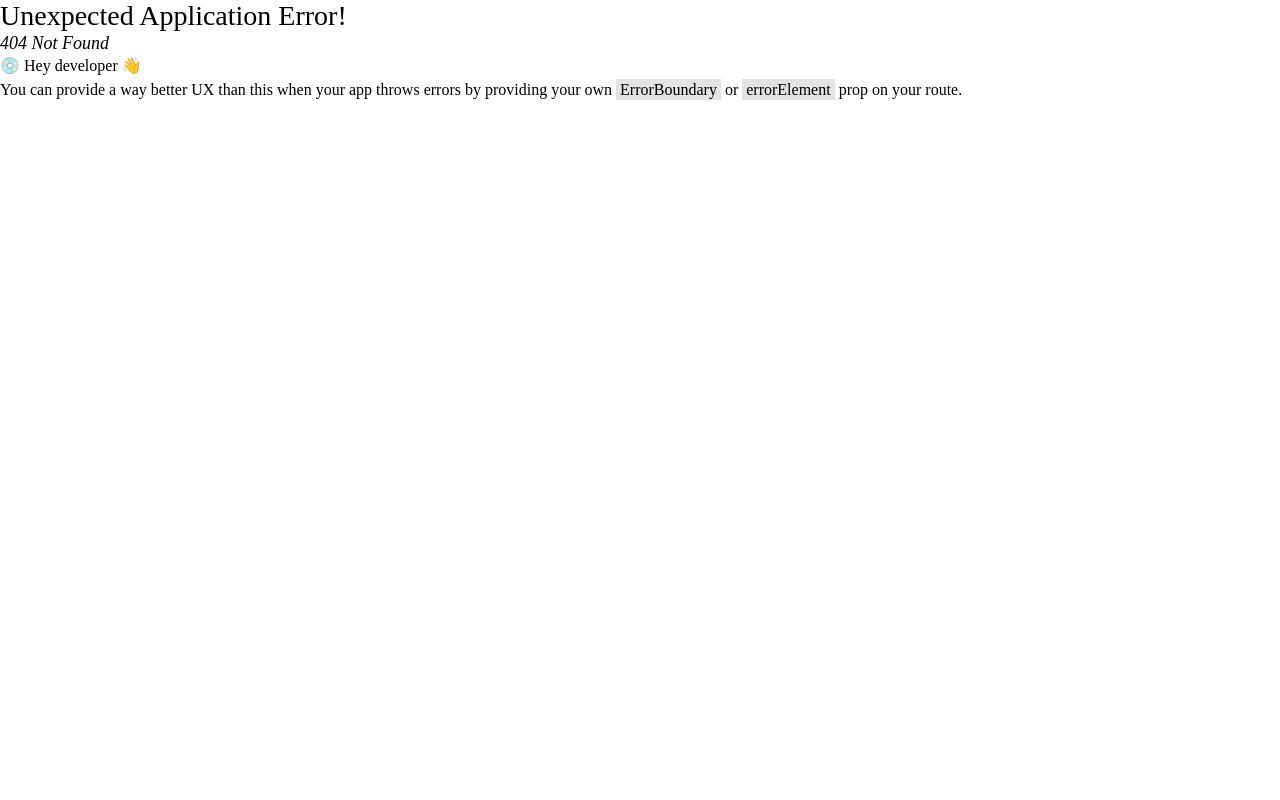
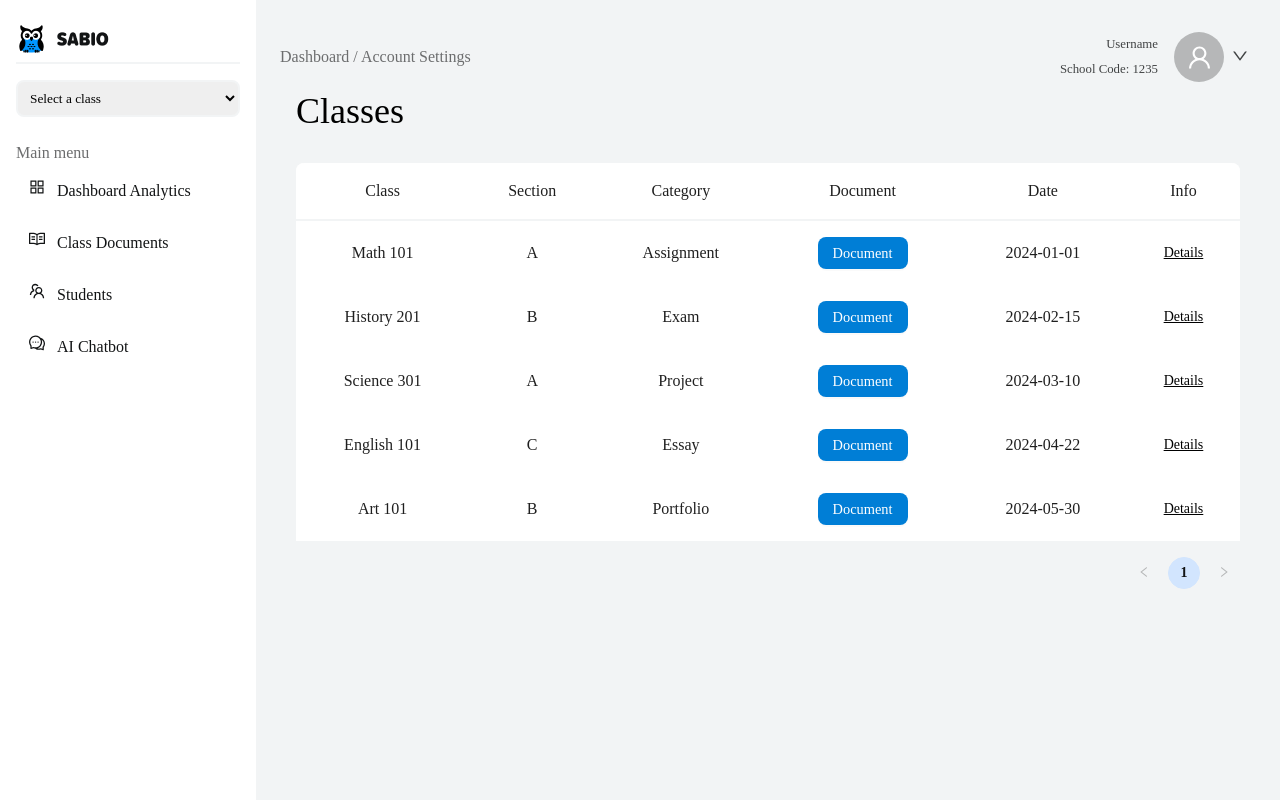
Before and after one commit to DMV-DEV/FE-SABIO, a React (Create React App) app: page /classesdocuments in a window 1280 px wide. Before the commit this address had no page. Built offline with nearby package versions, Linux system fonts and the light colour scheme; a web font is replaced by a local one.

Commit message:
lista classes documents

```diff
--- a/src/components/table/StyleTable.css
+++ b/src/components/table/StyleTable.css
@@ -1,3 +1,6 @@
+.table{
+  margin-top: 2rem;
+}
 .ant-table-cell {
   /* Estilos para todas las celdas de la tabla */
   text-align: center;
@@ -46,3 +49,13 @@ th.ant-table-cell::before{
     background-color: rgba(210, 229, 254, 1);
     border-color: rgba(210, 229, 254, 1);
 }
+.black-link {
+  color: black;
+  text-decoration: underline black; /* opcional, para quitar el subrayado */
+  font-weight: 460;
+}
+.black-link:hover {
+  color: black!important;
+  text-decoration: underline black; /* opcional, para quitar el subrayado */
+  font-weight: 600;
+}
--- a/src/components/table/TableComponent.jsx
+++ b/src/components/table/TableComponent.jsx
@@ -1,22 +1,40 @@
+/* eslint-disable jsx-a11y/anchor-is-valid */
 import React from "react";
+import { Table, Button } from "antd";
 import "../table/StyleTable.css";
-import { Table } from "antd";
 
-const TableComponent = ({columns, data}) => {
+
+const TableComponent = ({ columns, data, onDocumentClick, onInfoClick }) => {
   const scroll = { x: 'max-content' };
+
+  // Renderiza el encabezado de la columna
   const renderColumnHeader = (text) => <p>{text}</p>;
+
+  // Renderiza el contenido de la celda
   const renderTableCell = (text, record, index) => <p>{text}</p>;
 
-
+  // Modifica las columnas para incluir renderizadores personalizados
   const columnsWithRender = columns.map(column => ({
     ...column,
     title: renderColumnHeader(column.title),
-        render: (text, record, index) => renderTableCell(text, record, index)
+    render: (text, record, index) => {
+      if (column.key === 'document') {
+        return (
+          <Button onClick={() => onDocumentClick(record.documents)}>Document</Button>
+        );
+      }
+      if (column.key === 'info') {
+        return (
+          <a href="#" className="black-link" onClick={() => onInfoClick(record.classInfo) }>Details</a>
+        );
+      }
+      return renderTableCell(text, record, index);
+    }
   }));
 
   return (
-  <Table className="table" columns={columnsWithRender} dataSource={data}  scroll={scroll}/>
-  )
+    <Table className="table" columns={columnsWithRender} dataSource={data} scroll={scroll}  />
+  );
 };
 
 export default TableComponent;
--- /dev/null
+++ b/src/pages/classesDocuments/ClassesDocuments.jsx
@@ -0,0 +1,198 @@
+import React, { useState } from "react";
+import "../classesDocuments/stylesClassesDocuments.css";
+import { Modal } from "antd";
+import TableComponent from "../../components/table/TableComponent";
+import { CloseOutlined  } from "@ant-design/icons"; // Importa el ícono de cierre de Ant Design
+
+const ClassesDocuments = () => {
+  const [isDocumentModalVisible, setIsDocumentModalVisible] = useState(false);
+  const [isInfoModalVisible, setIsInfoModalVisible] = useState(false);
+  const [currentDocuments, setCurrentDocuments] = useState([]);
+  const [currentInfo, setCurrentInfo] = useState('');
+
+  const data = [
+    {
+      key: '1',
+      class: 'Math 101',
+      section: 'A',
+      category: 'Assignment',
+      document: 'Assignment 1',
+      date: '2024-01-01',
+      info: 'Due next week',
+      documents: [
+        { subject: 'Physics', title: 'Title of Document', link: '#' },
+        { subject: 'Maths', title: 'Title of Document', link: '#' },
+        { subject: 'English', title: 'Title of Document', link: '#' }
+      ],
+      classInfo: 'Math 101 - Section A: Basic Math assignments due next week.',
+    },
+    {
+      key: '2',
+      class: 'History 201',
+      section: 'B',
+      category: 'Exam',
+      document: 'Midterm Exam',
+      date: '2024-02-15',
+      info: 'Study chapters 1-5',
+      documents: [
+        { subject: 'Physics', title: 'Title of Document', link: '#' },
+        { subject: 'Maths', title: 'Title of Document', link: '#' },
+        { subject: 'English', title: 'Title of Document', link: '#' }
+      ],
+      classInfo: 'History 201 - Section B: Study chapters 1-5 for the midterm.',
+    },
+    {
+      key: '3',
+      class: 'Science 301',
+      section: 'A',
+      category: 'Project',
+      document: 'Science Fair Project',
+      date: '2024-03-10',
+      info: 'Group project',
+      documents: [
+        { subject: 'Physics', title: 'Title of Document', link: '#' },
+        { subject: 'Maths', title: 'Title of Document', link: '#' },
+        { subject: 'English', title: 'Title of Document', link: '#' }
+      ],
+      classInfo: 'Science 301 - Section A: Group project on various science topics.',
+    },
+    {
+      key: '4',
+      class: 'English 101',
+      section: 'C',
+      category: 'Essay',
+      document: 'Final Essay',
+      date: '2024-04-22',
+      info: 'Minimum 2000 words',
+      documents: [
+        { subject: 'Physics', title: 'Title of Document', link: '#' },
+        { subject: 'Maths', title: 'Title of Document', link: '#' },
+        { subject: 'English', title: 'Title of Document', link: '#' }
+      ],
+      classInfo: 'English 101 - Section C: Final essay should be at least 2000 words.',
+    },
+    {
+      key: '5',
+      class: 'Art 101',
+      section: 'B',
+      category: 'Portfolio',
+      document: 'Art Portfolio',
+      date: '2024-05-30',
+      info: 'Submit online',
+      documents: [
+        { subject: 'Physics', title: 'Title of Document', link: '#' },
+        { subject: 'Maths', title: 'Title of Document', link: '#' },
+        { subject: 'English', title: 'Title of Document', link: '#' }
+      ],
+      classInfo: 'Art 101 - Section B: Submit your art portfolio online.',
+    },
+  ];
+
+  const columns = [
+    {
+      title: 'Class',
+      dataIndex: 'class',
+      key: 'class',
+    },
+    {
+      title: 'Section',
+      dataIndex: 'section',
+      key: 'section',
+    },
+    {
+      title: 'Category',
+      dataIndex: 'category',
+      key: 'category',
+    },
+    {
+      title: 'Document',
+      dataIndex: 'document',
+      key: 'document',
+    },
+    {
+      title: 'Date',
+      dataIndex: 'date',
+      key: 'date',
+    },
+    {
+      title: 'Info',
+      dataIndex: 'info',
+      key: 'info',
+    },
+  ];
+
+  const showDocumentModal = (documents) => {
+    setCurrentDocuments(documents);
+    setIsDocumentModalVisible(true);
+  };
+
+  const showInfoModal = (info) => {
+    setCurrentInfo(info);
+    setIsInfoModalVisible(true);
+  };
+
+  const handleDocumentModalOk = () => {
+    setIsDocumentModalVisible(false);
+  };
+
+  const handleDocumentModalCancel = () => {
+    setIsDocumentModalVisible(false);
+  };
+
+  const handleInfoModalOk = () => {
+    setIsInfoModalVisible(false);
+  };
+
+  const handleInfoModalCancel = () => {
+    setIsInfoModalVisible(false);
+  };
+
+  return (
+    <div className="containerPage">
+      <h1>Classes</h1>
+      <TableComponent
+        columns={columns}
+        data={data}
+        onDocumentClick={showDocumentModal}
+        onInfoClick={showInfoModal}
+      />
+      <Modal
+        title={<h2>List of documents</h2>}
+        visible={isDocumentModalVisible}
+        onOk={handleDocumentModalOk}
+        onCancel={handleDocumentModalCancel}
+        footer={null}
+        wrapClassName="custom-modal-wrapper"
+        style={{ top: "30%" }}
+        closeIcon={<CloseOutlined   style={{ fontSize: 20, backgroundColor: "#EF8F37", borderRadius:" 50%", borderColor:"#EF8F37",padding:"4px" }} />}
+      >
+        <table className="documentTable">
+          <tbody>
+            {currentDocuments.map((doc, index) => (
+              <tr key={index}>
+                <td>{doc.subject}</td>
+                <td>{doc.title}</td>
+                <td><a href={doc.link} target="_blank" rel="noopener noreferrer" className="black-link">View PDF</a></td>
+              </tr>
+            ))}
+          </tbody>
+        </table>
+      </Modal>
+
+     <Modal
+      title={<h2>List of documents</h2>}
+      visible={isInfoModalVisible}
+      onOk={handleInfoModalOk}
+      onCancel={handleInfoModalCancel}
+      footer={null}
+      wrapClassName="custom-modal-wrapper"
+      style={{ top: "30%" }}
+      closeIcon={<CloseOutlined   style={{ fontSize: 20, backgroundColor: "#EF8F37", borderRadius:" 50%", borderColor:"#EF8F37",padding:"4px" }} />}
+    >
+        <p>{currentInfo}</p>
+      </Modal>
+    </div>
+  );
+};
+
+export default ClassesDocuments;
--- /dev/null
+++ b/src/pages/classesDocuments/stylesClassesDocuments.css
@@ -0,0 +1,60 @@
+.containerPage{
+    margin-left: 2.5rem;
+    margin-right: 2.5rem;
+    margin-bottom: 5.938rem;
+}
+.documentTable {
+    width: 100%;
+    border-collapse: collapse;
+  }
+
+  .documentTable td {
+    padding: 8px;
+    text-align: left;
+    font-size: 16px;
+    font-weight: 400;
+    line-height: 24px;
+    text-align: left;
+    color: #121415
+
+  }
+  .black-link {
+    color: black;
+    text-decoration: underline black; /* opcional, para quitar el subrayado */
+    font-weight: 460;
+}
+.black-link:hover {
+    color: black!important;
+    text-decoration: underline black; /* opcional, para quitar el subrayado */
+    font-weight: 600;
+  }
+
+  .documentTable td:nth-child(1) {
+    width: 20%;
+  }
+
+  .documentTable td:nth-child(2) {
+    width: 60%;
+  }
+
+  .documentTable td:nth-child(3) {
+    width: 20%;
+  }
+
+  .ant-modal-title {
+    font-size: 24px;
+    border-bottom: 1px solid #cfd0d0; /* Línea gris en la parte inferior del título */
+    padding-bottom: 16px;
+  }
+
+
+
+@media (max-width: 768px) {
+    .containerPage{
+        margin-left: 2.5rem;
+        margin-right: 2.5rem;
+        margin-bottom: 5.938rem;
+        margin-top: 2.5rem;
+
+    }
+  }
--- a/src/routes/Router.jsx
+++ b/src/routes/Router.jsx
@@ -4,6 +4,7 @@ import Login from '../pages/login/Login';
 import Profile from '../pages/profile/Profile';
 import Classes from '../pages/MyClasses/Classes';
 import AIChecker from '../pages/AIChecker/AIChecker';
+import ClassesDocuments from '../pages/classesDocuments/ClassesDocuments';
 
 export const router = createBrowserRouter([
     {
@@ -13,7 +14,8 @@ export const router = createBrowserRouter([
         children:[
             {path: '/Login', element: <Login/>},
             {path: '/myclasses', element: <Classes/>},
-            {path: '/account', element: <Profile/>},
+            {path: '/classesdocuments', element: <ClassesDocuments/>},
+            {path: '/accountsettings', element: <Profile/>},
             {path: '/checker', element: <AIChecker/>},
         ],
     },
```
Lines whose indentation alone changed are shown as unchanged.
